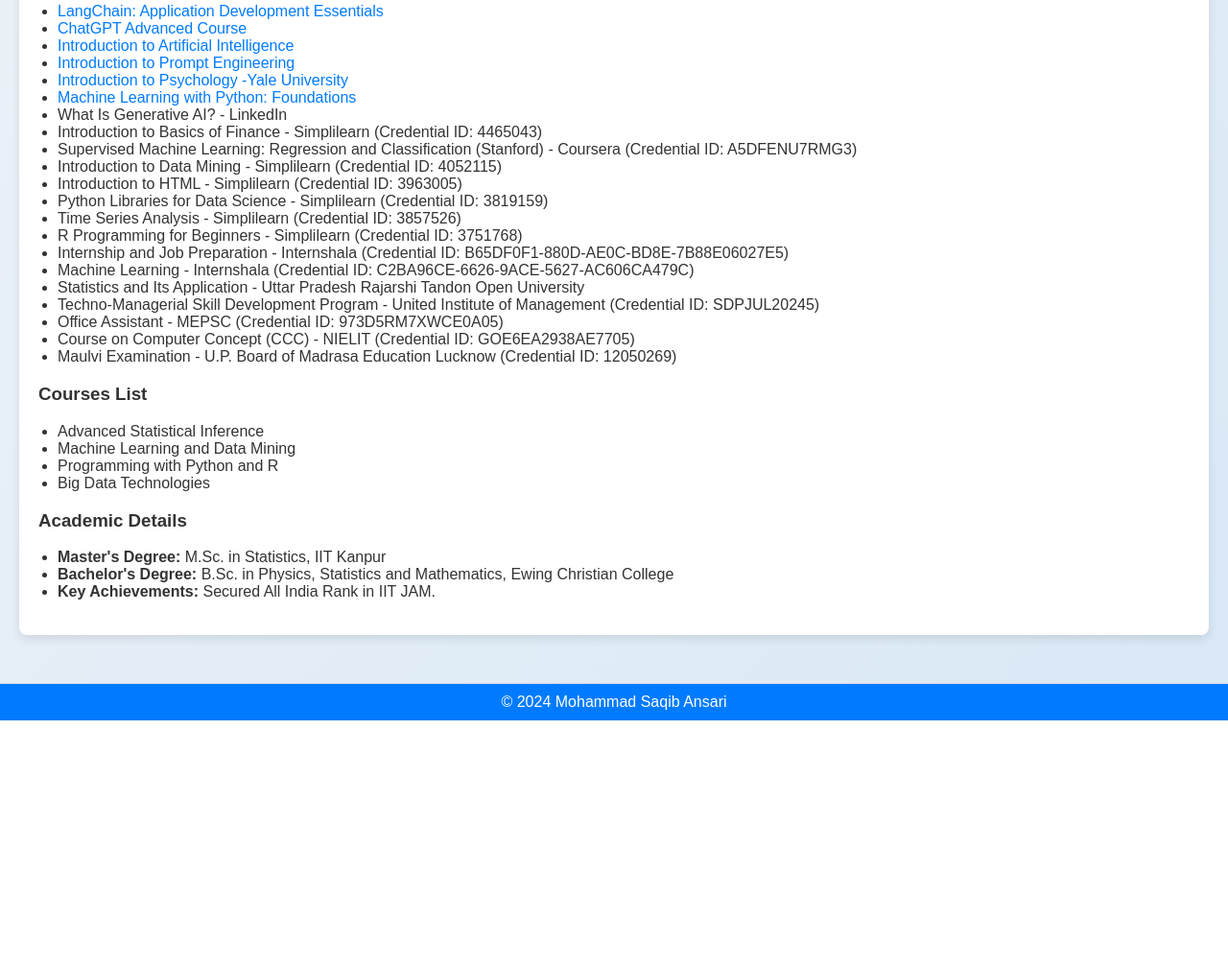
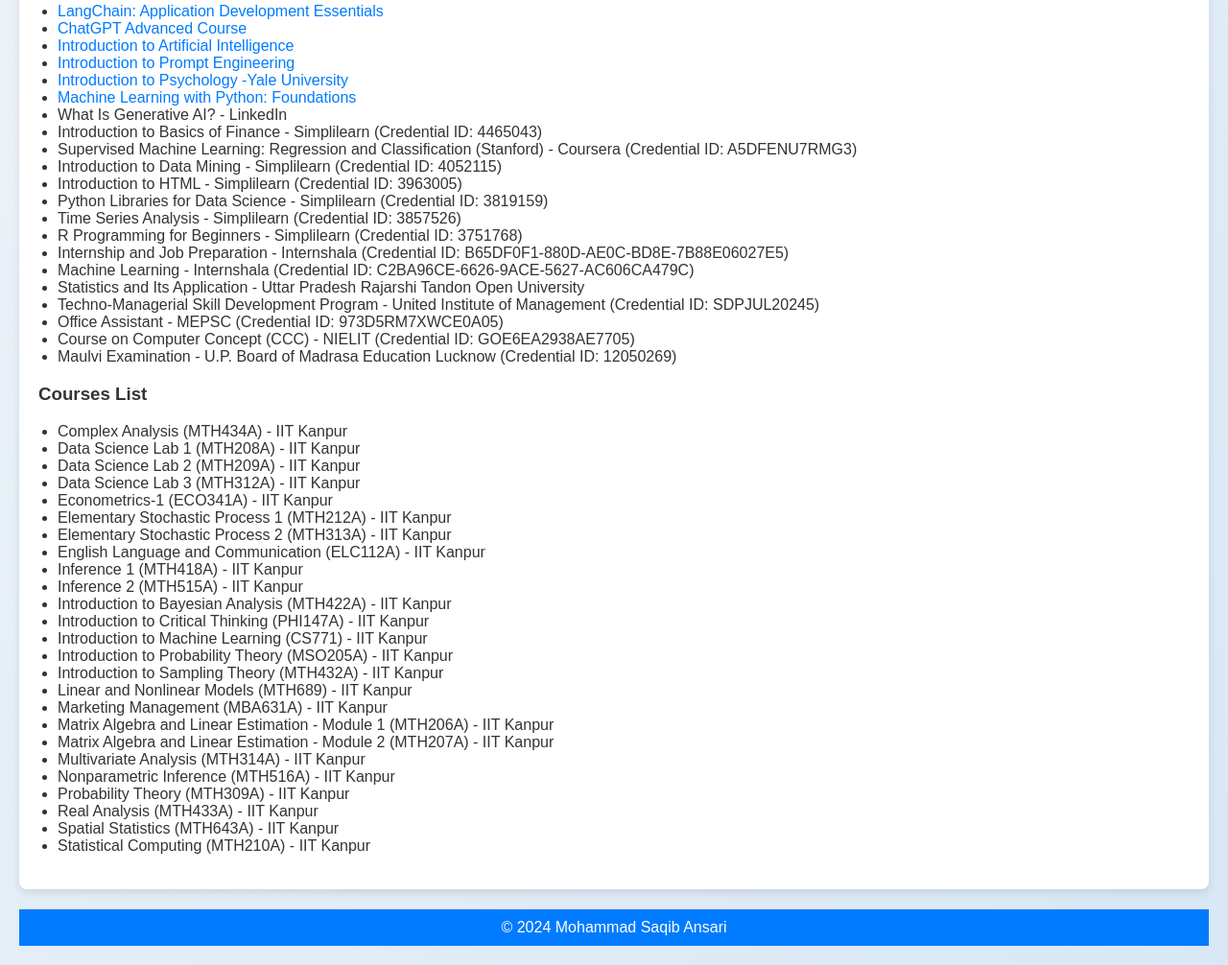
Before and after one commit to yaarasaqib/yaarasaqib.github.io, a plain HTML site: page index.html in a window 1280 px wide. Shown: the part 735-1741 px from the top of the page at 96% size. Before the commit the page ends 1486 px from the top, so only its background shows below. Drawn offline with Linux system fonts and the light colour scheme.

Commit message:
Update index.html

```diff
--- a/index.html
+++ b/index.html
@@ -188,20 +188,34 @@
 
 
         <h3>Courses List</h3>
-        <ul>
-          <li>Advanced Statistical Inference</li>
-          <li>Machine Learning and Data Mining</li>
-          <li>Programming with Python and R</li>
-          <li>Big Data Technologies</li>
-        </ul>
+<ul>
+  <li>Complex Analysis (MTH434A) - IIT Kanpur</li>
+  <li>Data Science Lab 1 (MTH208A) - IIT Kanpur</li>
+  <li>Data Science Lab 2 (MTH209A) - IIT Kanpur</li>
+  <li>Data Science Lab 3 (MTH312A) - IIT Kanpur</li>
+  <li>Econometrics-1 (ECO341A) - IIT Kanpur</li>
+  <li>Elementary Stochastic Process 1 (MTH212A) - IIT Kanpur</li>
+  <li>Elementary Stochastic Process 2 (MTH313A) - IIT Kanpur</li>
+  <li>English Language and Communication (ELC112A) - IIT Kanpur</li>
+  <li>Inference 1 (MTH418A) - IIT Kanpur</li>
+  <li>Inference 2 (MTH515A) - IIT Kanpur</li>
+  <li>Introduction to Bayesian Analysis (MTH422A) - IIT Kanpur</li>
+  <li>Introduction to Critical Thinking (PHI147A) - IIT Kanpur</li>
+  <li>Introduction to Machine Learning (CS771) - IIT Kanpur</li>
+  <li>Introduction to Probability Theory (MSO205A) - IIT Kanpur</li>
+  <li>Introduction to Sampling Theory (MTH432A) - IIT Kanpur</li>
+  <li>Linear and Nonlinear Models (MTH689) - IIT Kanpur</li>
+  <li>Marketing Management (MBA631A) - IIT Kanpur</li>
+  <li>Matrix Algebra and Linear Estimation - Module 1 (MTH206A) - IIT Kanpur</li>
+  <li>Matrix Algebra and Linear Estimation - Module 2 (MTH207A) - IIT Kanpur</li>
+  <li>Multivariate Analysis (MTH314A) - IIT Kanpur</li>
+  <li>Nonparametric Inference (MTH516A) - IIT Kanpur</li>
+  <li>Probability Theory (MTH309A) - IIT Kanpur</li>
+  <li>Real Analysis (MTH433A) - IIT Kanpur</li>
+  <li>Spatial Statistics (MTH643A) - IIT Kanpur</li>
+  <li>Statistical Computing (MTH210A) - IIT Kanpur</li>
+</ul>
 
-        <h3>Academic Details</h3>
-        <ul>
-          <li><strong>Master's Degree:</strong> M.Sc. in Statistics, IIT Kanpur</li>
-          <li><strong>Bachelor's Degree:</strong> B.Sc. in Physics, Statistics and Mathematics, Ewing Christian College</li>
-          <li><strong>Key Achievements:</strong> Secured All India Rank in IIT JAM.</li>
-        </ul>
-      </div>
 
      <!-- About Section -->
     <div id="about" class="content-region">
```
